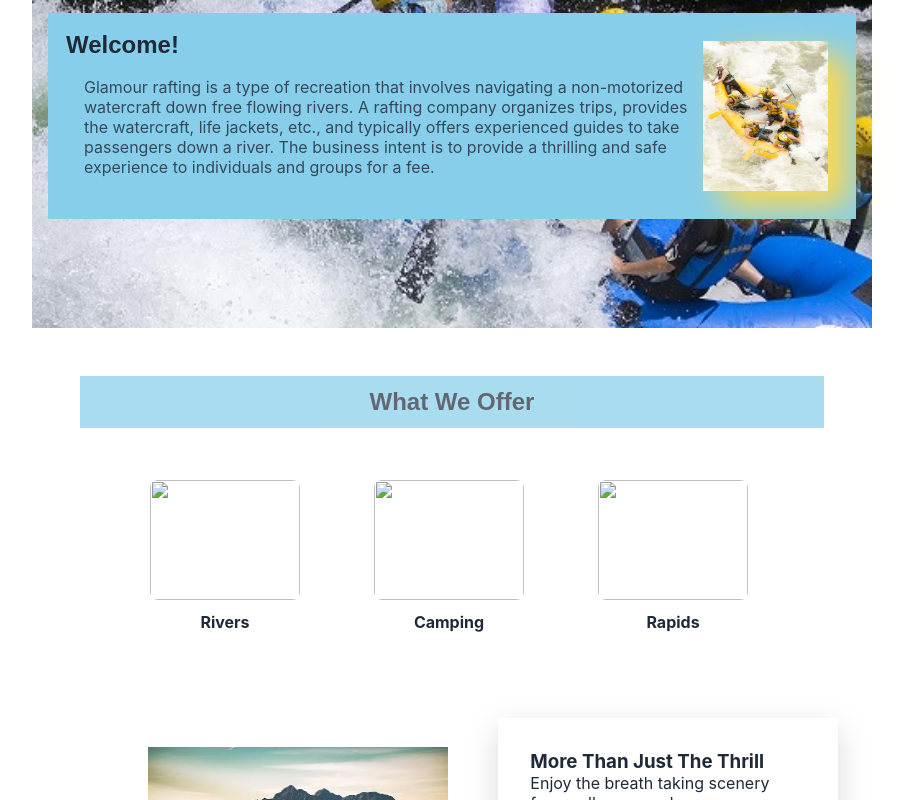
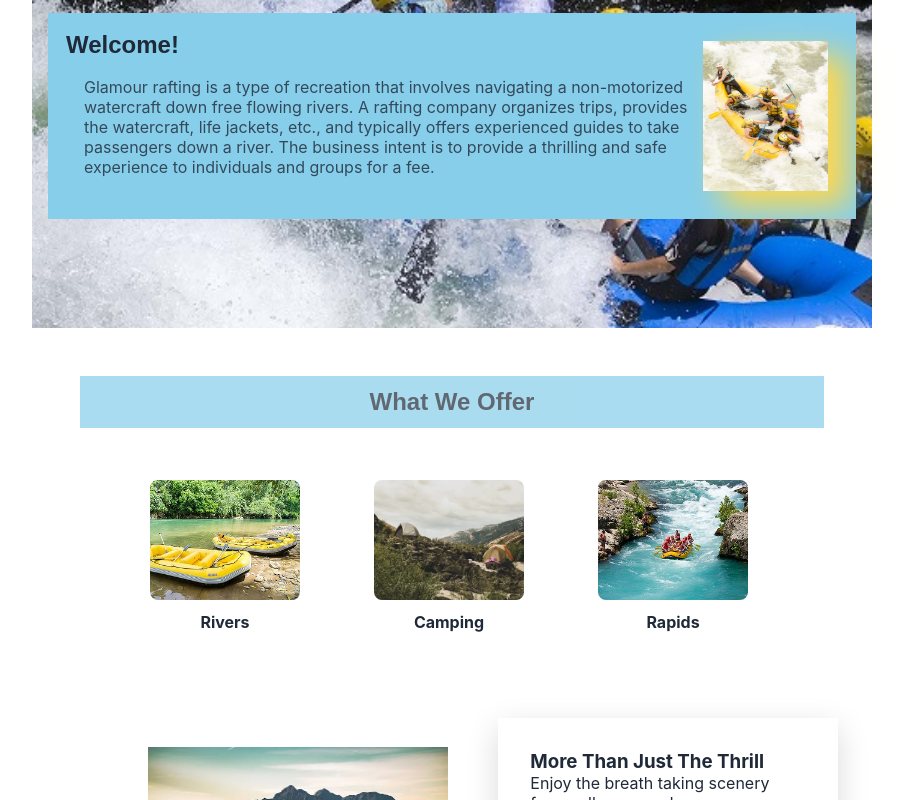
Before and after one commit to deh2o/wdd130, a plain HTML site: page wwr/index.html in a window 1280 px wide. Shown: the part 380-1180 px from the top of the page, without its empty margins (188-1091 px from the left). Drawn offline with Linux system fonts and the light colour scheme; the site is published under a folder, as on GitHub Pages, so addresses that start at the root find nothing.

Commit message:
week 06 fixes 03

```diff
--- a/wwr/index.html
+++ b/wwr/index.html
@@ -59,15 +59,15 @@
 
             <div class="services-grid">
                 <figure>
-                    <img src="/images/article/rafting26_600.jpg" alt="">
+                    <img src="images/article/rafting26_600.jpg" alt="Rivers">
                     <figcaption>Rivers</figcaption>
                 </figure>
                 <figure>
-                    <img src="/images/article/camping.png" alt="">
+                    <img src="images/article/camping.png" alt="">
                     <figcaption>Camping</figcaption>
                 </figure>
                 <figure>
-                    <img src="/images/article/rafting65_600.jpg" alt="">
+                    <img src="images/article/rafting65_600.jpg" alt="">
                     <figcaption>Rapids</figcaption>
                 </figure>
             </div>
```
